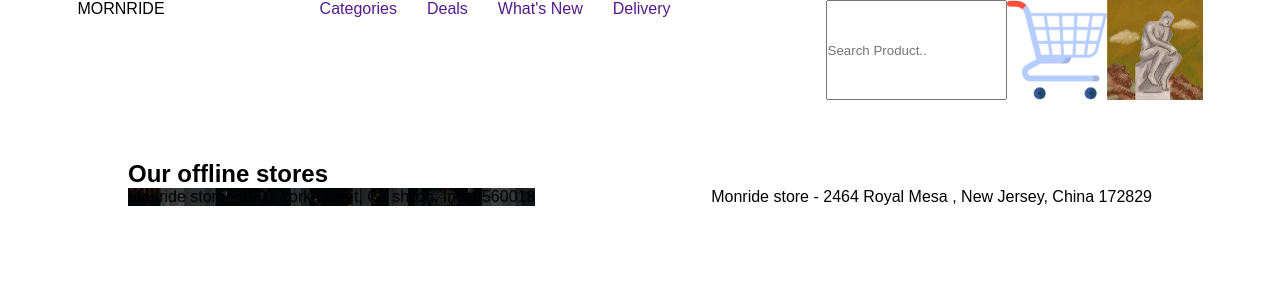
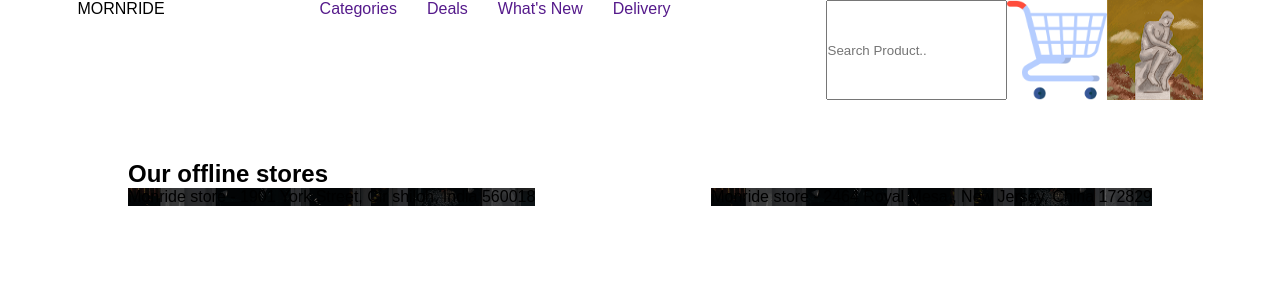
Before and after one commit to Akmalov-dev/Mornride, a React (Vite) app: page / in a window 1280 px wide. Shown: the top 300 px of the page. Built offline with nearby package versions, Linux system fonts and the light colour scheme.

Commit message:
Offline star left backgroun

```diff
--- a/src/components/Main/Offline/Offline.css
+++ b/src/components/Main/Offline/Offline.css
@@ -15,4 +15,8 @@
 }
 .offline-right{
     max-width: 50%;
+    background: url(../Offline/image/offline_left.png);
+    background-repeat: no-repeat;
+    background-size: cover;
+    background-position: center;
 }
```
